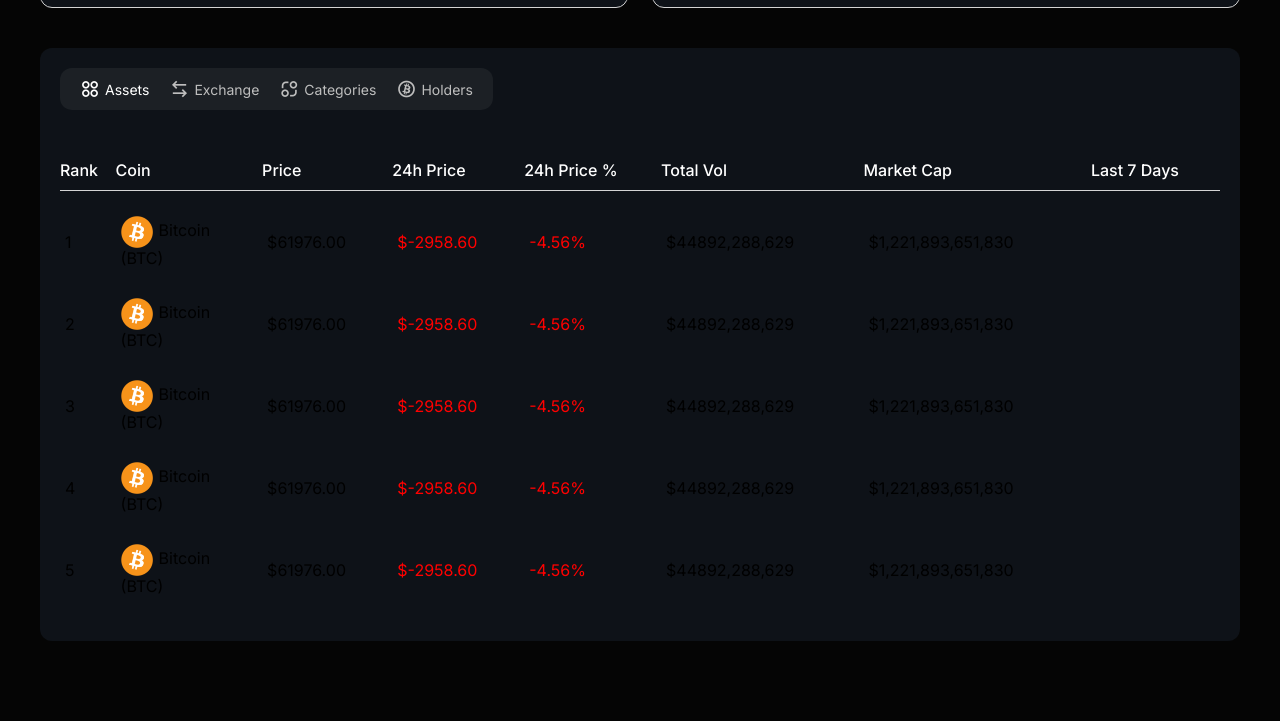
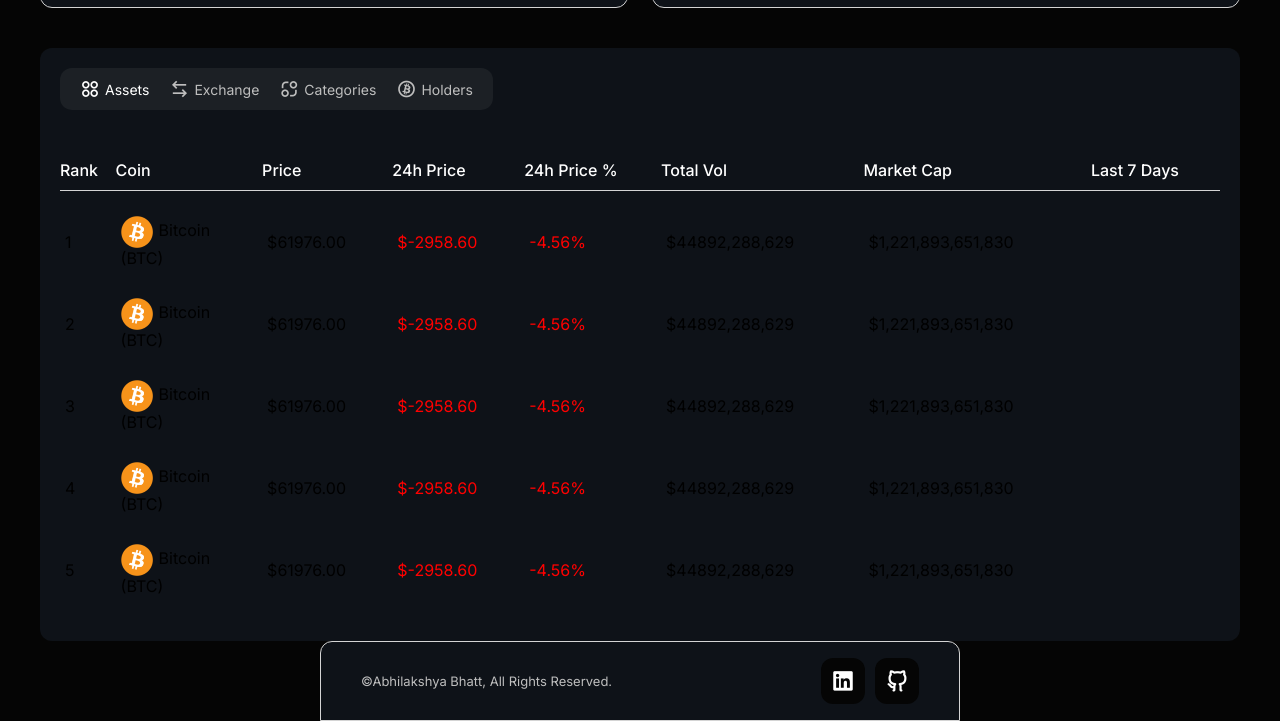
Before and after one commit to Abhilakshya627/FullStack-Crypto-Marketplace, a plain HTML site: page index.html in a window 1280 px wide. Shown: the part 655-1376 px from the top of the page. Before the commit the page ends 1296 px from the top, so only its background shows below. Drawn offline with nearby package versions, Linux system fonts and the light colour scheme.

Commit message:
Added footer and its css

```diff
--- a/assets/css/style.css
+++ b/assets/css/style.css
@@ -359,3 +359,55 @@ nav .right-section > i.ri-moon-line{
 .tab-container .tab .tab-button.active i{
     color: var(--color-white);
 }
+
+footer{
+    background: var(--background-color-primary);
+    width: 50%;
+    padding: 16px 40px;
+    display: flex;
+    align-items: center;
+    justify-content: space-between;
+    border-radius: 12px 12px 0 0;
+    border:1px solid var(--border-color);
+    margin: 0 auto;
+}
+
+footer p{
+    color: var(--text-secondary);
+    font-size: 13px;
+}
+
+footer .social-icons{
+    display: flex;
+    gap: 10px;
+    align-items: center;
+}
+
+footer .social-icons a, #scrollTop{
+    background: var(--background-color);
+    padding: 8px;
+    border-radius: 12px;
+    border:1px solid transparent;
+    transition: all 0.3s ease;
+}
+
+footer .social-icons a:hover, #scrollTop:hover{
+    background: var(--links-color);
+}
+
+footer .social-icons a i{
+    font-size: 26px;
+    color: var(--color-white);
+}
+
+#scrollTop{
+    display: none;
+    position: fixed;
+    bottom: 20px;
+    right: 20px;
+    z-index: 100;
+    cursor: pointer;
+    background: var(--background-color-secondary);
+    padding: 6px;
+    font-size: 30px;
+}
--- a/index.html
+++ b/index.html
@@ -421,7 +421,15 @@
             <div class="spinner" id="company-list-spinner"></div>
                 <div class="error-message" id="company-list-error">API limit reached. Please try again later</div>
         </div>
+    </div>
+    <footer>
+        <p>&copy;Abhilakshya Bhatt, All Rights Reserved.</p>
+        <div class="social-icons">
+            <a href="https://www.linkedin.com/in/abhilakshya-bhatt-6844b9324/"><i class="ri-linkedin-box-fill"></i></a>
+            <a href="https://github.com/Abhilakshya627"><i class="ri-github-line"></i></a>
+        </div>
+    </footer>
 
-    </div>
+    <button onclick="scrollToTop()" id="scrollTop"><i class="ri-arrow-up-s-line"></i></button>
 </body>
 </html>
```
